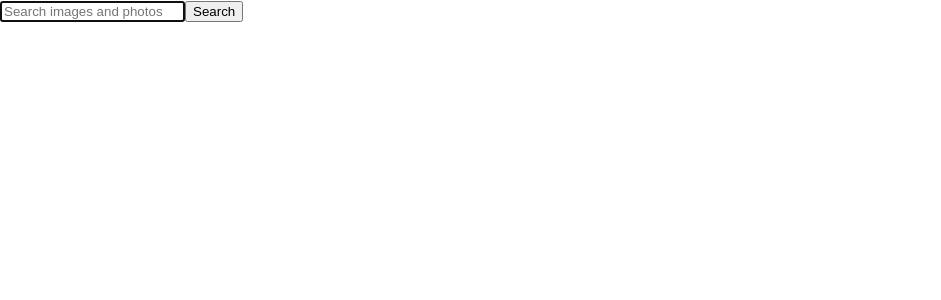
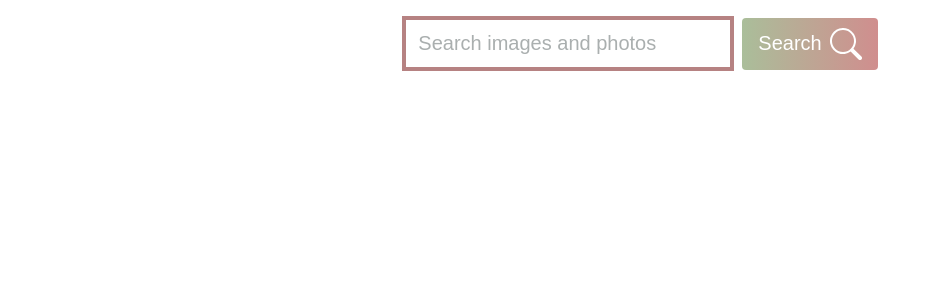
Before and after one commit to OlexTS/react-project, a React (Vite) app: page / in a window 1280 px wide. Shown: the top 300 px of the page, without its empty margins (0-941 px from the left). Built offline with nearby package versions, Linux system fonts and the light colour scheme.

Commit message:
fix load more

```diff
--- a/package.json
+++ b/package.json
@@ -12,6 +12,7 @@
   "dependencies": {
     "axios": "^1.7.8",
     "formik": "^2.4.6",
+    "nanoid": "^5.0.9",
     "prop-types": "^15.8.1",
     "react": "^18.3.1",
     "react-dom": "^18.3.1",
--- a/src/components/App.jsx
+++ b/src/components/App.jsx
@@ -1,4 +1,4 @@
-import { useEffect, useState } from "react";
+import { useEffect, useRef, useState } from "react";
 import toast, { Toaster } from "react-hot-toast";
 
 import SearchBar from "./SearchBar/SearchBar";
@@ -16,6 +16,8 @@ const App = () => {
   const [isLoading, setIsLoading] = useState(false);
   const [error, setError] = useState(null);
   const [selectedImg, setSelectedImg] = useState(null);
+
+  const lastGroupRef = useRef(null)
 
   useEffect(() => {
     if (!query) return;
@@ -38,10 +40,18 @@ const App = () => {
         toast.error("Something went wrong. Try again!");
       } finally {
         setIsLoading(false);
+
       }
     };
+
     fetchImages();
-  }, [page, query, error]);
+  }, [page, query]);
+
+  useEffect(() => {
+    if (lastGroupRef.current) {
+      lastGroupRef.current.scrollIntoView({ behavior: "smooth", block: "start" });
+    }
+  }, [images]);
 
   const onSearch = (query) => {
     setQuery(query);
@@ -66,6 +76,7 @@ const App = () => {
     <div aria-hidden={!!selectedImg} style={{position: 'relative', minHeight: '100vh'}}>
       <SearchBar onSubmit={onSearch} setQuery={setQuery} query={query} />
       <ImageGallery images={images} onImageClick={onOpenModal} />
+      <div ref={lastGroupRef}></div>
       {isLoading ? (
         <Loader />
       ) : (
--- a/src/components/ImageGallery/ImageGallery.jsx
+++ b/src/components/ImageGallery/ImageGallery.jsx
@@ -1,15 +1,16 @@
+import { nanoid } from "nanoid";
 import ImageCard from "../ImageCard/ImageCard";
-import css from "./ImageGallery.module.css";
+import css from './ImageGallery.module.css'
+
+
 
 const ImageGallery = ({ images, onImageClick }) => {
+
+
   return (
     <ul className={css.list}>
       {images.map((image) => (
-        <li
-          className={css.item}
-          key={image.id}
-          onClick={() => onImageClick(image)}
-        >
+        <li className={css.item} key={image.id=nanoid()} onClick={() => onImageClick(image)}>
           <ImageCard
             img={image.cover_photo.urls.small}
             desc={image.cover_photo.alt_description}
--- a/src/components/SearchBar/SearchBar.jsx
+++ b/src/components/SearchBar/SearchBar.jsx
@@ -1,5 +1,7 @@
 import { useState } from "react";
 import toast from "react-hot-toast";
+import { BsSearch } from "react-icons/bs";
+import css from './SearchBar.module.css'
 
 const SearchBar = ({ onSubmit }) => {
   const [inputValue, setInputValue] = useState("");
@@ -19,8 +21,8 @@ const SearchBar = ({ onSubmit }) => {
     setInputValue(event.target.value);
   };
   return (
-    <header>
-      <form onSubmit={handleSubmit}>
+    <header className={css.header}>
+      <form className={css.form} onSubmit={handleSubmit}>
         <input
           name="query"
           type="text"
@@ -29,8 +31,9 @@ const SearchBar = ({ onSubmit }) => {
           placeholder="Search images and photos"
           value={inputValue}
           onChange={handleChange}
+          className={css.input}
         />
-        <button type="submit">Search</button>
+        <button className={css.button} type="submit"> Search <BsSearch  size={32}/></button>
       </form>
     </header>
   );
--- /dev/null
+++ b/src/components/SearchBar/SearchBar.module.css
@@ -0,0 +1,48 @@
+.header {
+  padding: 16px;
+  margin-bottom: 40px;
+}
+
+.form {
+  display: flex;
+  align-items: center;
+  justify-content: center;
+}
+
+.input {
+  margin-right: 8px;
+  padding: 12px;
+  width: 300px;
+  border: 2px solid #909690;
+  outline: none;
+  font-size: 20px;
+  &::placeholder {
+    color: rgb(170, 175, 175);
+  }
+  &:focus {
+    border: 4px solid rgb(182, 130, 130);
+  }
+}
+
+.button {
+  display: inline-flex;
+  align-items: center;
+  justify-content: center;
+  gap: 8px;
+  font-size: 20px;
+  padding: 10px 16px;
+  border: none;
+  background: linear-gradient(to right, rgb(170, 190, 154), rgb(208, 142, 142));
+  color: white;
+  border-radius: 4px;
+  cursor: pointer;
+
+  transition: all 250ms cubic-bezier(0.4, 0, 0.2, 1);
+
+  &:hover,
+  &:focus {
+    color: rgb(246, 241, 241);
+    background: linear-gradient(to right, rgb(37, 43, 33), rgb(183, 226, 157));
+    transform: scale(1.05);
+  }
+}
```
Also changed, not shown: 1 other file (tests, documents, lock files or other folders).
